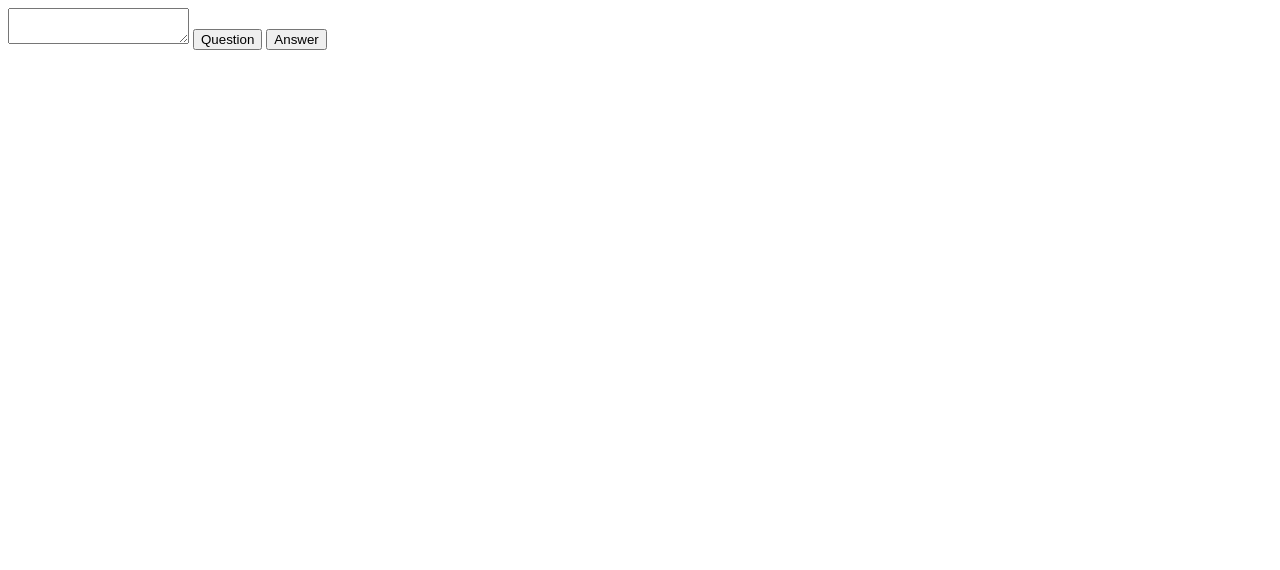
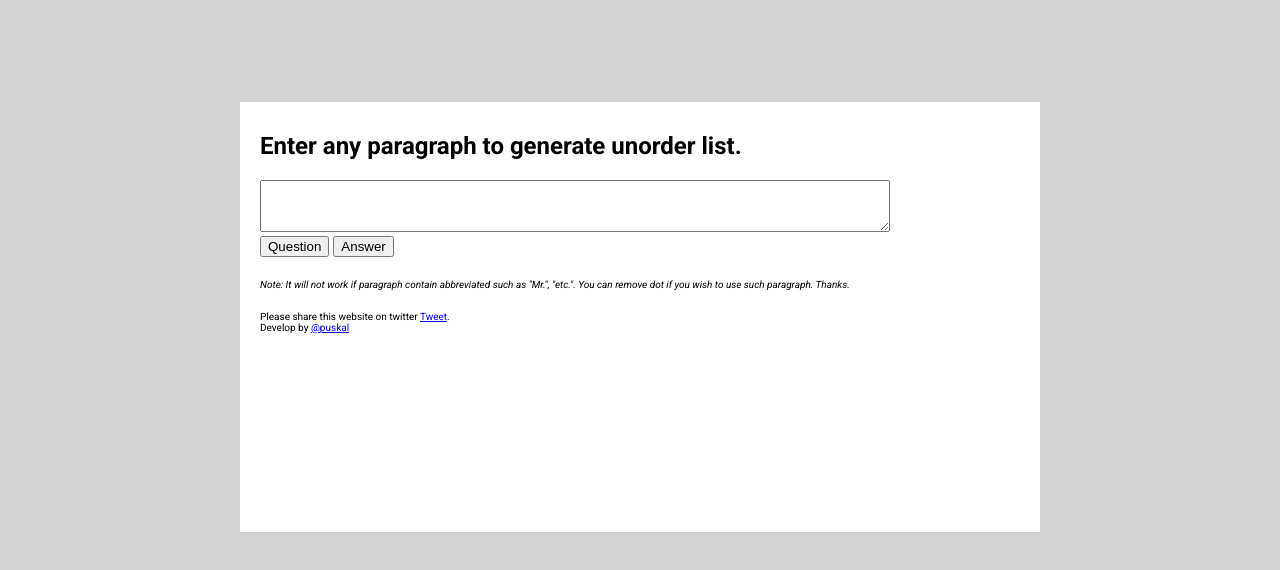
Before and after one commit to puskal1/puskal.github.io, a plain HTML site: page reorder-paragraph.html in a window 1280 px wide. Drawn offline with nearby package versions, Linux system fonts and the light colour scheme.

Commit message:
adsense & analytics

```diff
--- a/reorder-paragraph.html
+++ b/reorder-paragraph.html
@@ -5,20 +5,67 @@
 		<title>Page Title</title>
 		<meta charset="UTF-8">
 		<meta name="viewport" content="initial-scale=1.0">
+          <meta name="description" content="Reorder Paragraph Generateor">
+  <meta name="keywords" content="PTE,he Pearson Test of English Academic, Test of English as a Foreign Language, International English Language Testing System, IELTS,TOEFL, Australia, USA, UK, Immigration, Education, Reading, Writing, University, English Language, Reorder Paragraph, Reorder Paragraph">
+        <meta name="author" content="Puskal Kafle">
+        <link href="https://fonts.googleapis.com/css?family=Roboto:400,400i,700" rel="stylesheet">
         <script
   src="https://code.jquery.com/jquery-3.1.1.min.js"
   integrity="sha256-hVVnYaiADRTO2PzUGmuLJr8BLUSjGIZsDYGmIJLv2b8="
   crossorigin="anonymous"></script>
+        <script async src="//pagead2.googlesyndication.com/pagead/js/adsbygoogle.js"></script>
+<!-- puskal1 ad -->
+<ins class="adsbygoogle"
+     style="display:inline-block;width:728px;height:90px"
+     data-ad-client="ca-pub-6542664442446814"
+     data-ad-slot="3932833719"></ins>
+<script>
+(adsbygoogle = window.adsbygoogle || []).push({});
+</script>
+        <style>
+            body,html{
+                 height: 80%;
+                font-family: 'Roboto', sans-serif;
+            }
+            body{
+                background: lightgray;
+            }
+            main{
+                width: 760px;
+                margin: 0 auto;
+                background: #fff;
+                min-height: 80%;
+                padding: 10px 20px;
 
+            }
+            textarea{
+                padding: 10px;
+                width: 80%;
+            }
+
+            #footer,em{
+                font-size: 10px;
+
+            }
+
+        </style>
 	</head>
 
 	<body>
-
+        <main>
+            <h2>Enter any paragraph to generate unorder list.</h2>
             <textarea></textarea>
-            <button id="smt" >Question</button>
-        <button id="ans" >Answer</button>
+            <div><button id="smt" >Question</button>
+        <button id="ans" >Answer</button></div>
         <ol id="question"></ol>
         <ul id="answer" style="background:lightgreen;"></ul>
+            <em>Note: It will not work if paragraph contain abbreviated such as "Mr.", "etc.". You can remove dot if you wish to use such paragraph. Thanks.</em><br><br>
+            <div id="footer"><span>Please share this website on twitter </span><a href="https://twitter.com/share" class="twitter-share-button" data-show-count="false">Tweet</a><script async src="//platform.twitter.com/widgets.js" charset="utf-8"></script>.
+                <br><span>Develop by </span><a href="https://twitter.com/messages/compose?recipient_id=puskal" class="twitter-dm-button" data-screen-name="@puskal" data-show-count="false">@puskal</a><script async src="//platform.twitter.com/widgets.js" charset="utf-8"></script>
+            </div>
+
+        </main>
+
         <script>
             $('document').ready(function(){
                 function shuffleArray(array) {
@@ -54,5 +101,15 @@
             });
 
         </script>
+        <script>
+  (function(i,s,o,g,r,a,m){i['GoogleAnalyticsObject']=r;i[r]=i[r]||function(){
+  (i[r].q=i[r].q||[]).push(arguments)},i[r].l=1*new Date();a=s.createElement(o),
+  m=s.getElementsByTagName(o)[0];a.async=1;a.src=g;m.parentNode.insertBefore(a,m)
+  })(window,document,'script','https://www.google-analytics.com/analytics.js','ga');
+
+  ga('create', 'UA-64763340-3', 'auto');
+  ga('send', 'pageview');
+
+</script>
 	</body>
 </html>
```
